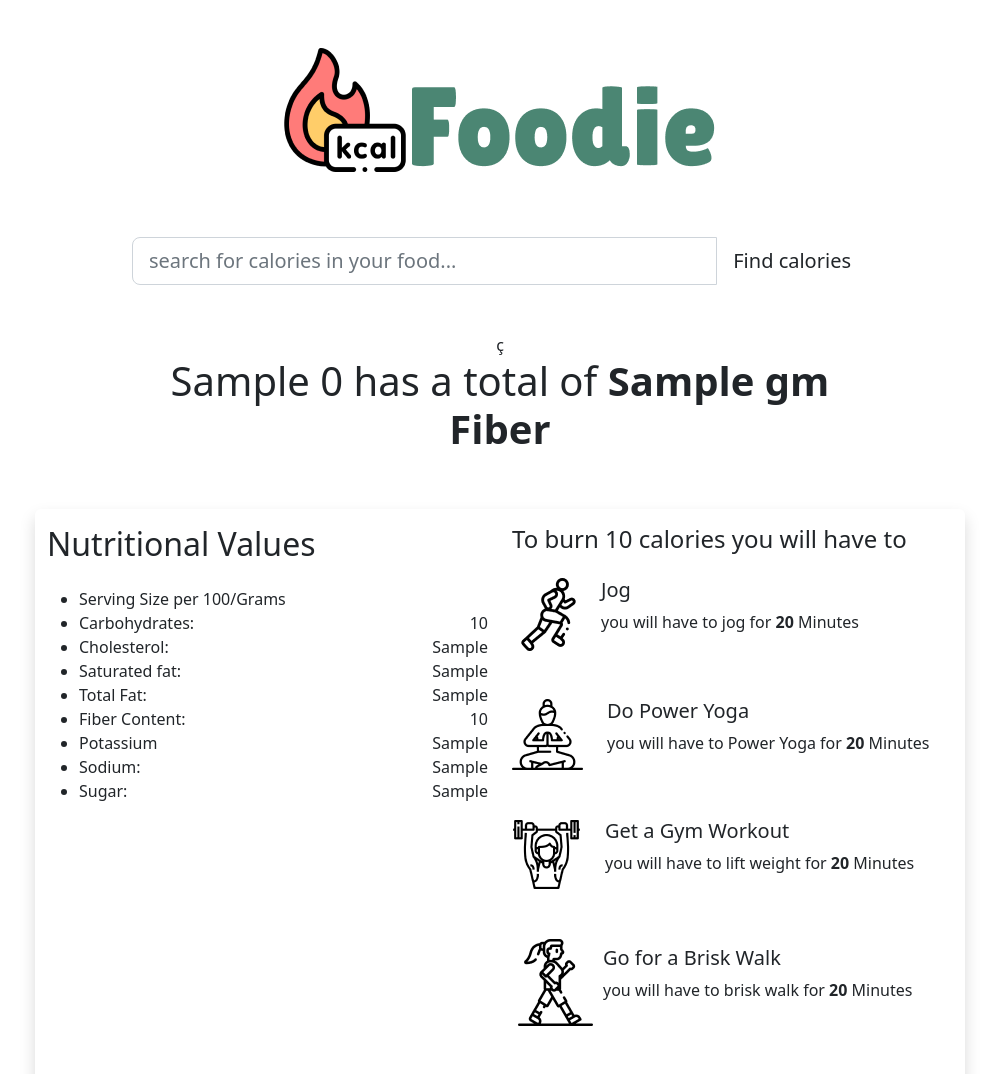
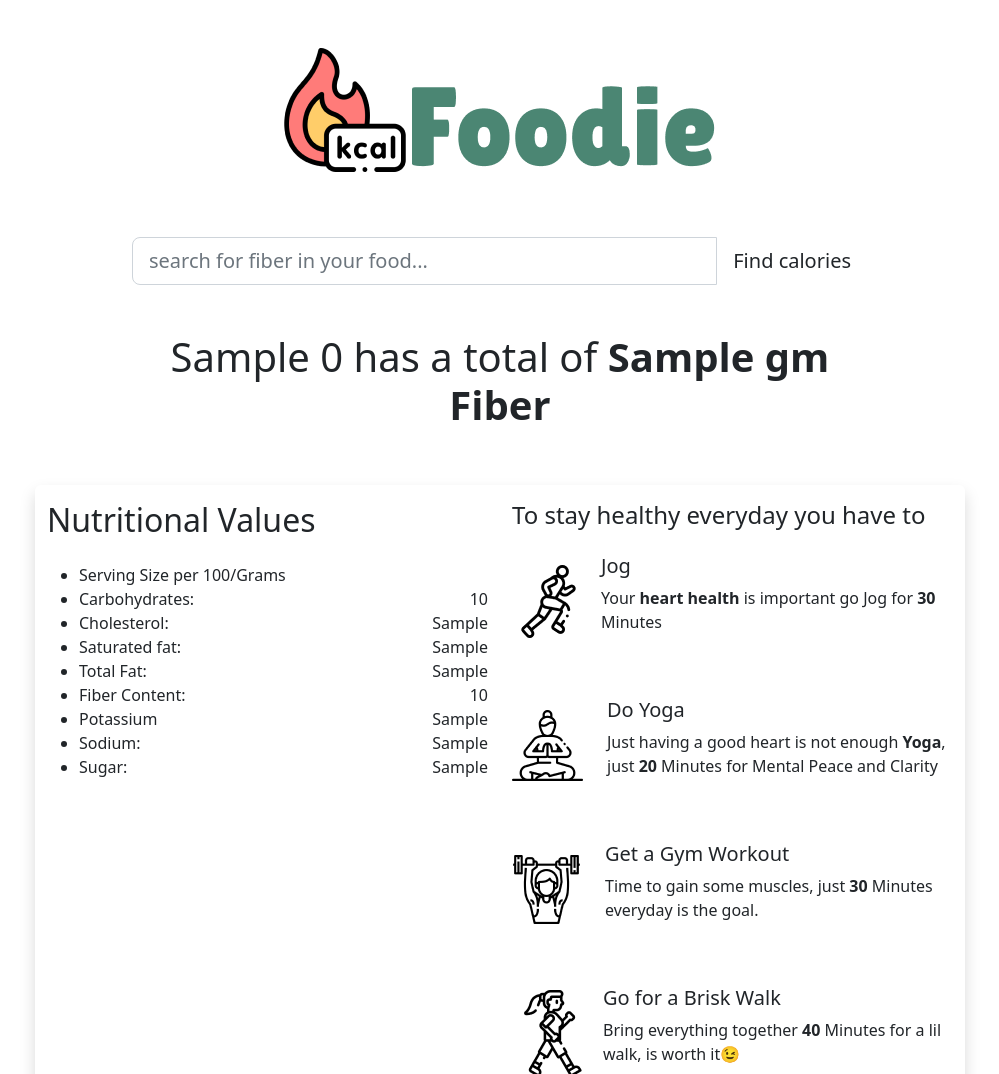
Before and after one commit to Mansoon-Paudel/Fiber_finder, a Django app: template counter/templates/home.html in a window 1280 px wide. Shown: the top 1074 px of the page, without its empty margins (140-1139 px from the left). Run offline with Django 5.2, Linux system fonts and the light colour scheme; the template is opened without the code that fills it: most values are stand-ins (such as "Sample title", 1, 10 or a date in 2020).

Commit message:
figured out the warning dialogue boxes and appropriate advice for health

```diff
--- a/counter/templates/home.html
+++ b/counter/templates/home.html
@@ -22,18 +22,24 @@
                     {% csrf_token %}
                     <div class="input-group input-group-lg mb-5">
                         <input type="text" name="query" class="form-control inputstyle"
-                            placeholder="search for calories in your food..." required>
+                            placeholder="search for fiber in your food..." required>
                         <button class="btn whoop" type="submit" id="button-addon2">Find calories</button>
                     </div>
                 </form>
-ç
+
   {% if api %}
                   {% if api == "oops! There was an error" %}
                   <div class ="alert alert-warning"> Oh no! something went wrong.Please try again in sometime. </div>
                   {%else%}
                   <h1>{{api.0.name | capfirst}} has a total of <strong> {{api.0.fiber_g}} gm Fiber</strong>
-                    {%if api.0.fiber_g > 10%}
+                    {%if api.0.fiber_g > 2.4%}
                      <img src="{% static 'images/shocked.png' %}" class="img-responsive" />
+
+                      <div class="alert alert-success d-flex align-items-center mt-3" role="alert">
+                          <div>
+                              With this You're taking a couple steps away from <strong>Colon Cancer</strong>, <strong>Diabetes</strong> and <strong>Heart Diseases</strong>. Go get it!🥂
+                          </div>
+                        </div>
                      {%endif%}
                   </h1>
                         {%if api.0.sodium_mg > 1000%}
@@ -43,7 +49,7 @@
                           </div>
                         </div>
                         {%endif%}
-                    {%if api.0.sugar_g > 100%}
+                    {%if api.0.sugar_g > 25%}
                   <div class="alert alert-danger d-flex align-items-center mt-3" role="alert">
                       <div>
                           This food contains an high amount of sugar. Sugar causes insulin spikes and is a no.1 cause for Obesity.
@@ -70,14 +76,15 @@
                           </ul>
                       </div>
                       <div class="col-md-6 mb-5">
-                          <h4 class="mt-3 mb-4">To burn {{api.0.calories}} calories you will have to</h4>
+                          <h4 class="mt-3 mb-4">To stay healthy everyday you have to</h4>
                           <div class="d-flex align-items-center mb-5">
                               <div class="flex-shrink-0">
                                   <img src="{% static 'images/running.png' %}" alt="...">
                               </div>
                               <div class="flex-grow-1 ms-3">
                                   <h5> Jog </h5>
-                                  <p>you will have to jog for <strong> 20 </strong> Minutes</p>
+                                  <p>Your <strong>heart health </strong> is important go Jog for <strong> 30 </strong> Minutes</p>
+
                               </div>
                           </div>
                           <div class="d-flex align-items-center mb-5">
@@ -85,8 +92,8 @@
                                   <img src="{% static 'images/yoga.png' %}" alt="...">
                               </div>
                               <div class="flex-grow-1 ms-4">
-                                  <h5> Do Power Yoga </h5>
-                                  <p>you will have to Power Yoga for <strong> 20</strong> Minutes</p>
+                                  <h5> Do Yoga </h5>
+                                  <p>Just having a good heart is not enough <strong>Yoga</strong>, just<strong> 20</strong> Minutes for Mental Peace and Clarity</p>
                               </div>
                           </div>
                           <div class="d-flex align-items-center mb-5">
@@ -95,7 +102,7 @@
                               </div>
                               <div class="flex-grow-1 ms-4">
                                   <h5>Get a Gym Workout </h5>
-                                  <p>you will have to lift weight for <strong> 20 </strong> Minutes </p>
+                                  <p>Time to gain some muscles, just <strong> 30 </strong> Minutes everyday is the goal. </p>
                               </div>
                           </div>
                           <div class="d-flex align-items-center">
@@ -104,11 +111,11 @@
                               </div>
                               <div class="flex-grow-1 ms-1">
                                   <h5> Go for a Brisk Walk </h5>
-                                  <p>you will have to brisk walk for <strong> 20  </strong> Minutes</p>
+                                  <p>Bring everything together<strong> 40  </strong> Minutes for a lil walk, is worth it😉</p>
                               </div>
                           </div>
                       </div>
-                      <div>
+                      <div class = "col-md-6">
                         <canvas id="myChart" width="400" height="400"></canvas>
                         </div>
                   </div>
```
